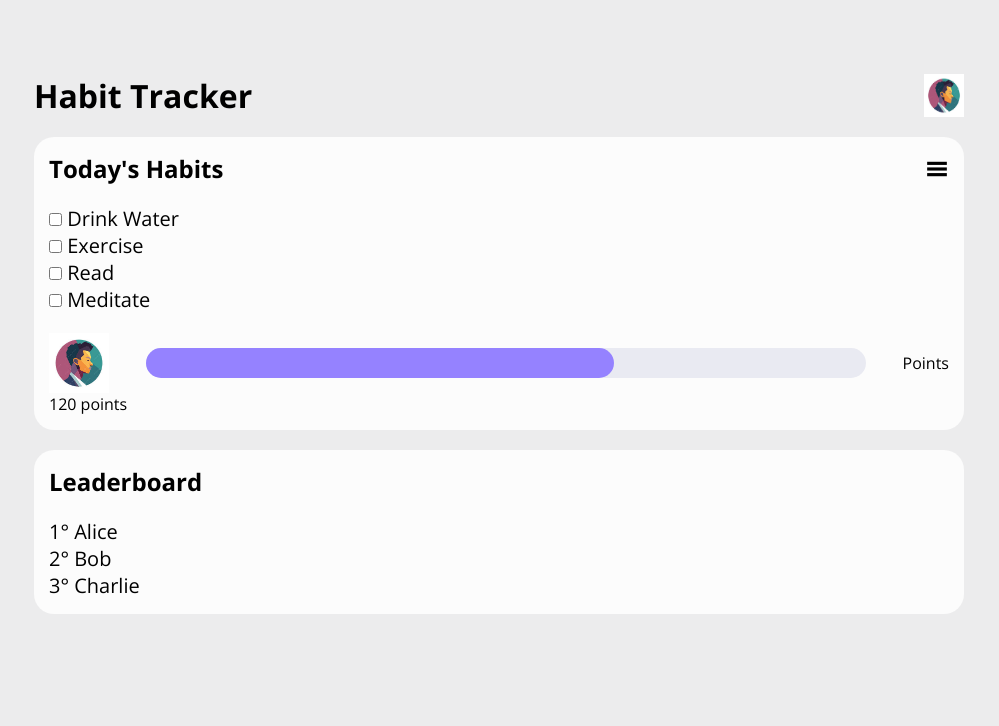
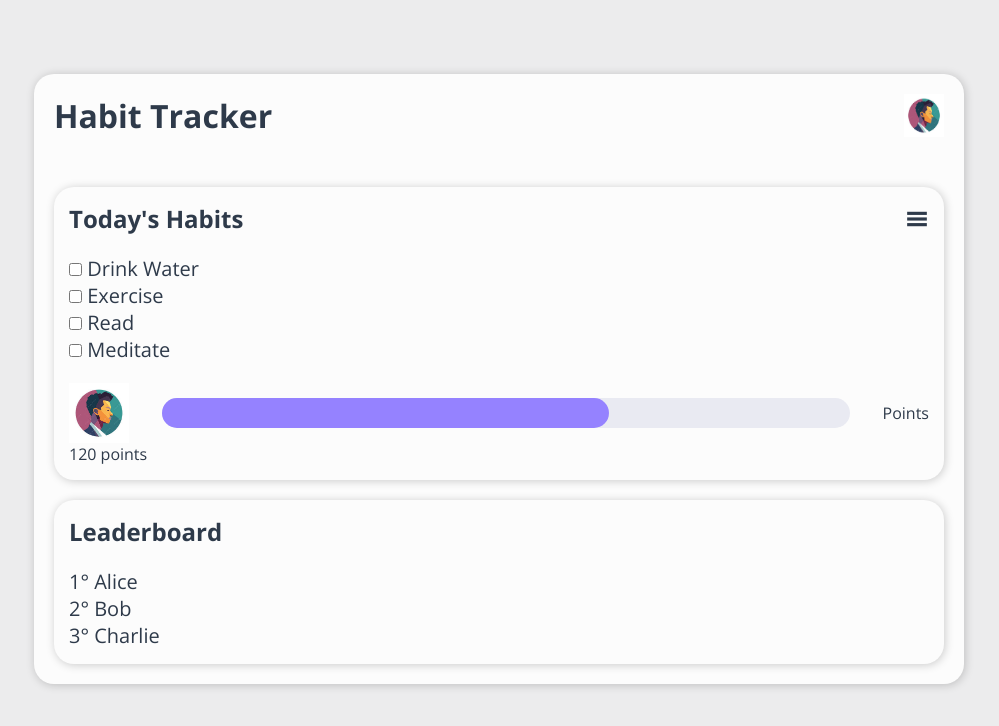
Before and after one commit to VitorCarvalho0/HabitsTracker, a plain HTML site: page index.html in a window 1280 px wide. Shown: the whole page, without its empty margins (141-1140 px from the left). Drawn offline with nearby package versions, Linux system fonts and the light colour scheme.

Commit message:
add new colors

```diff
--- a/index.html
+++ b/index.html
@@ -11,13 +11,13 @@
 </head>
 <body>  <!--To do: responsive -->
 
-    <header>
-        <h1>Habit Tracker</h1>
+    <main>
 
-        <img src="assets/perfil.jpg" alt="link perfil" width="40px">
+        <header>
+            <h1>Habit Tracker</h1>
+            <img src="assets/perfil.jpg" alt="link perfil" width="40px">
+        </header>
 
-    </header>
-    <main>
         <Section id="TodaysHabits">
 
             <div id="TodaysHabits_Menu">
--- a/style.css
+++ b/style.css
@@ -4,6 +4,7 @@
     margin: 0;
     padding: 0;
     font-family: "Open Sans", sans-serif;
+    color: #2e3a4a;
 }
 
 body {
@@ -11,9 +12,17 @@ body {
     padding: 10px;
 }
 
+main {
+    background-color: #fcfcfc;
+    border-radius: 20px;
+    padding: 20px;
+    box-shadow: 1px 1px 10px rgba(0, 0, 0, 0.200);
+}
+
 header {
     display: flex;
     justify-content: space-between;
+    margin-bottom: 50px;
 }
 
 #TodaysHabits_Menu {
@@ -36,6 +45,7 @@ header {
     padding: 15px;
     margin-top: 20px;
     border-radius: 20px;
+    box-shadow: 1px 1px 10px rgba(0, 0, 0, 0.200);
 }
 
 #listHabits {
```
